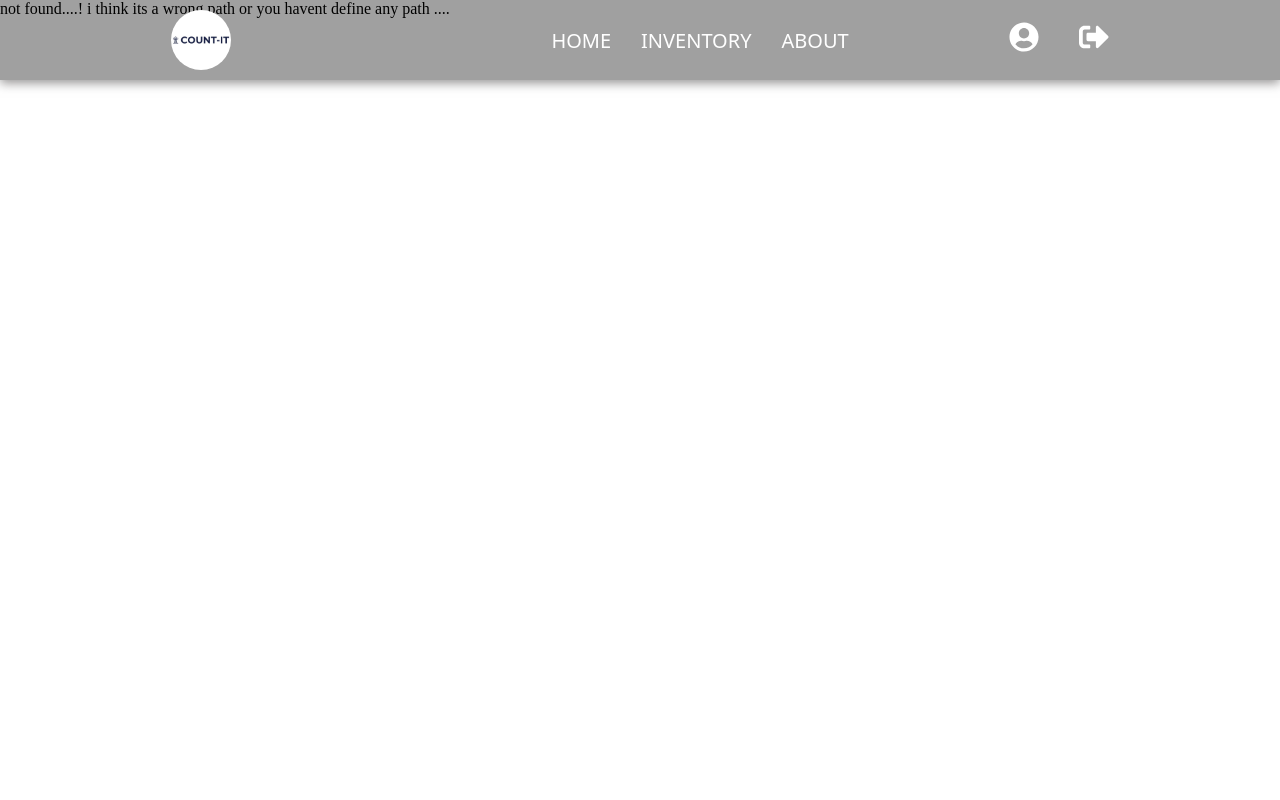
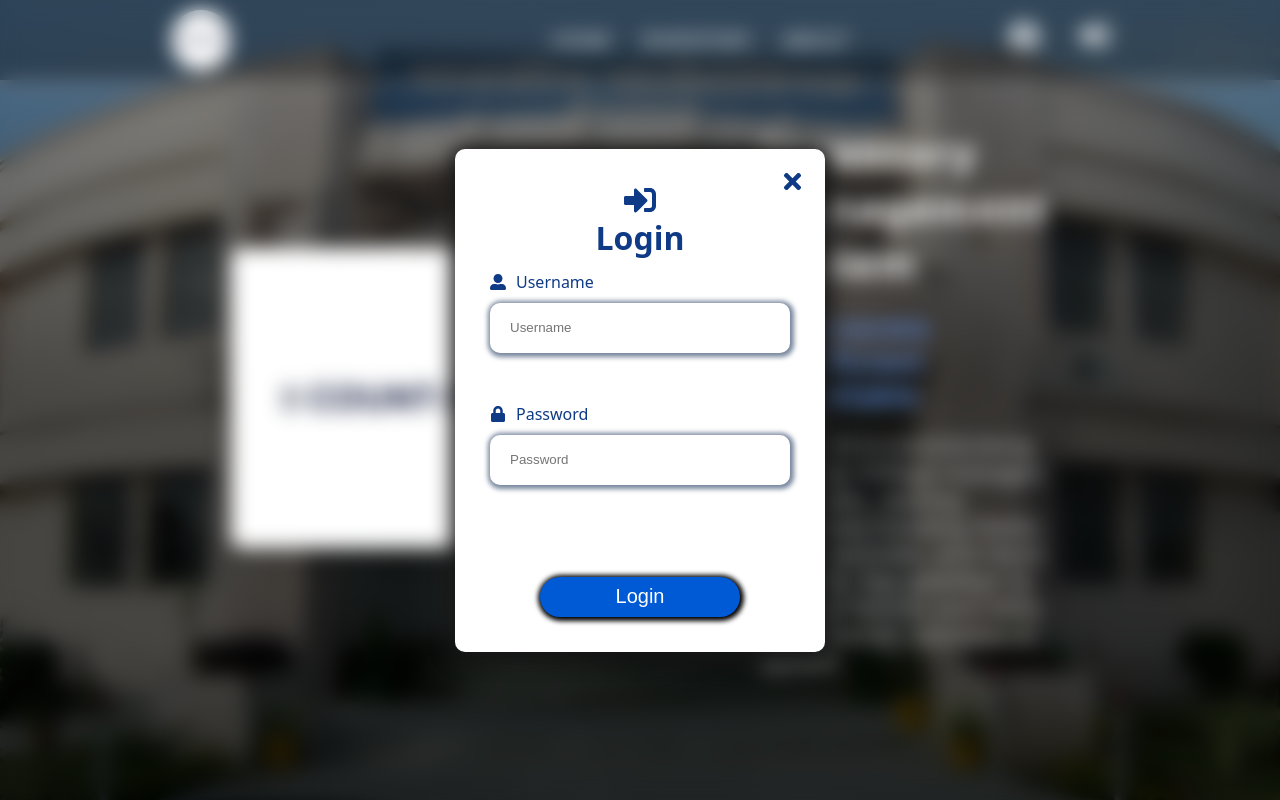
Before and after one commit to Abhinav-Sharmaaaa/Count-It, a React (Create React App) app: page /login in a window 1280 px wide. Before the commit this address had no page. Built offline with nearby package versions, Linux system fonts and the light colour scheme.

Commit message:
merged the changes made by aneesh

```diff
--- a/src/App.jsx
+++ b/src/App.jsx
@@ -1,41 +1,50 @@
-import React, { useState } from 'react'
-import './App.css'
-import {Routes,Route, useLocation} from 'react-router-dom'
-import Home from './Components/Home'
-import Protect from './Components/ProtectRout'
-import User from './Components/User'
-import uData from './TempoaryData/usersData'
-import imgs from './TempoaryData/Images'
-import { UserContext } from './Context/LoginContext'
-import Inventory from './Components/Inventory'
-import About from './Components/About'
-import LayoutDrawer from './Layouts/LayoutDrawer'
-import LayoutNoDrawer from './Layouts/LayoutNoDrawer'
-import Allotment from './Components/Allotment'
-import Returned from './Components/Returned'
-
+import React, { useState, useEffect } from 'react';
+import './App.css';
+import { Routes, Route, useLocation } from 'react-router-dom';
+import Home from './Components/Home';
+import Protect from './Components/Protect';
+import User from './Components/User';
+import uData from './TempoaryData/usersData';
+import imgs from './TempoaryData/Images';
+import { UserContext } from './Context/LoginContext';
+import Inventory from './Components/Inventory';
+import About from './Components/About';
+import LayoutDrawer from './Layouts/LayoutDrawer';
+import LayoutNoDrawer from './Layouts/LayoutNoDrawer';
+import Allotment from './Components/Allotment';
+import Returned from './Components/Returned';
 
 function App() {
-
     const [isLoginVisible, setisLoginVisible] = useState(false);
     const [isLogedin, setisLogedin] = useState(false);
     const [branch, setbranch] = useState(-1);
     const [userData, setuserData] = useState('');
+    const [role, setRole] = useState(''); // State for storing user role
 
     const location = useLocation();
-  const drawerNeedingComponets = ['/inventory','/user-profile','/allotment','/returned'];
-  const needDrawer = drawerNeedingComponets.includes(location.pathname);
-  console.log(location);
+    const drawerNeedingComponents = ['/inventory', '/user-profile', '/allotment', '/returned'];
+    const needDrawer = drawerNeedingComponents.includes(location.pathname);
 
-  function login(branchId=1){
-    let [userData] = uData.filter((users)=> users.branchId == branchId);
+    // Check for stored role and token in localStorage
+    useEffect(() => {
+        const storedRole = localStorage.getItem('role');
+        const storedToken = localStorage.getItem('token');
+        if (storedRole && storedToken) {
+            setRole(storedRole); // Set role from localStorage
+            setisLogedin(true);  // Set user as logged in
+        }
+    }, []);
+
+    function login(role, branchId = 1) {
+        let [userData] = uData.filter((users) => users.branchId === branchId);
         setuserData(userData);
         setisLogedin(true);
+        setRole(role); // Set role from login
         setbranch(branchId);
     }
 
     let values = {
-    isLogedin:true,
+        isLogedin,
         isLoginVisible,
         setisLoginVisible,
         setisLogedin,
@@ -43,43 +52,35 @@ function App() {
         userData,
         imgs,
         needDrawer,
-    component:location.pathname,
-  }
+        component: location.pathname,
+        role,  // Make role available in context
+    };
 
     return (
-    <>
         <UserContext.Provider value={values}>
-
             {
-        needDrawer ?(
+                needDrawer ? (
                     <LayoutDrawer>
-
                         <Routes>
-              <Route path='/user-profile' element = {<Protect Component={User} />} />
+                            <Route path='/user-profile' element={<Protect Component={User} />} />
                             <Route path='/inventory' element={<Protect Component={Inventory} />} />
-              <Route path='allotment' element={<Protect Component={Allotment} />} />
-              <Route path='returned' element={<Protect Component={Returned} />} />
+                            <Route path='/allotment' element={<Protect Component={Allotment} />} />
+                            <Route path='/returned' element={<Protect Component={Returned} />} />
                         </Routes>
-
                     </LayoutDrawer>
-        )
-        :
-        (
+                ) : (
                     <LayoutNoDrawer>
-
                         <Routes>
-            <Route path='/' element = {<Home/>} />
-            <Route path='/about' element={<About/>}/>
-            <Route path='*' element = {<div>not found....! i think its a wrong path or you havent define any path ....</div>} />
+                            <Route path='/' element={<Home />} />
+                            <Route path='/about' element={<About />} />
+                            <Route path='/login' element={<Home showLogin={true} />} />
+                            <Route path='*' element={<div>Not found....! I think it's a wrong path or you haven't defined any path ....</div>} />
                         </Routes>
-
                     </LayoutNoDrawer>
                 )
             }
-
         </UserContext.Provider>
-    </>
     )
 }
 
-export default App
+export default App;
--- a/src/Components/Header.jsx
+++ b/src/Components/Header.jsx
@@ -1,49 +1,43 @@
-import React from 'react'
-import { Link, Navigate, NavLink, useNavigate } from 'react-router-dom'
-import '../Styles/header.css'
+import React from 'react';
+import { Link, NavLink, useNavigate } from 'react-router-dom';
+import '../Styles/header.css';
 import imgs from '../TempoaryData/Images';
-import {FaSignInAlt, FaSignOutAlt, FaUserCircle} from 'react-icons/fa';
+import { FaSignInAlt, FaSignOutAlt, FaUserCircle } from 'react-icons/fa';
 import { useUserContext } from '../Context/LoginContext';
 
 export default function Header() {
-
-  let {isLogedin,setisLogedin,setisLoginVisible} = useUserContext();
-
+    let { isLogedin, setisLogedin, setisLoginVisible } = useUserContext();
     let nav = useNavigate();
 
-  function handleLogout(){
+    function handleLogout() {
         setisLogedin(false);
         nav('/');
     }
 
-
     return (
         <div className='contain-box'>
             <div className='header'>
-
                 <div className="header-logo">
                     <img src={imgs.logo} alt="img" />
                 </div>
-
                 <ul className='tabs'>
                     <div className='user-tab'>
-              <li><NavLink to='/' className={({isActive})=>`${isActive ? 'Active-tab':''}`}>home</NavLink></li>
-              <li><NavLink to={'/inventory'} className={({isActive})=>`${isActive ? 'Active-tab':''}`}>inventory</NavLink> </li>
-              <li><NavLink to={'/about'} className={({isActive})=>`${isActive ? 'Active-tab':''}`}>About</NavLink> </li>
+                        <li><NavLink to='/' className={({ isActive }) => `${isActive ? 'Active-tab' : ''}`}>home</NavLink></li>
+                        <li><NavLink to={'/inventory'} className={({ isActive }) => `${isActive ? 'Active-tab' : ''}`}>inventory</NavLink></li>
+                        <li><NavLink to={'/about'} className={({ isActive }) => `${isActive ? 'Active-tab' : ''}`}>About</NavLink></li>
                     </div>
-
                     <div className="profile-tab">
-                <li><Link to={'/user-profile'}><FaUserCircle size='30px'/></Link> </li>
+                        <li><Link to={'/user-profile'}><FaUserCircle size='30px' /></Link></li>
                         <li className='login'>
-                {isLogedin ?
-                <span onClick={handleLogout} className='cursor-pointer'><FaSignOutAlt size={"30px"}/></span> :
-                <span onClick={()=>setisLoginVisible(true)} className='cursor-pointer'><FaSignInAlt  size='30px'/></span>
-              }
+                            {isLogedin ? (
+                                <span onClick={handleLogout} className='cursor-pointer'><FaSignOutAlt size={"30px"} /></span>
+                            ) : (
+                                <Link to='/login' className='cursor-pointer'><FaSignInAlt size='30px' /></Link>
+                            )}
                         </li>
                     </div>
                 </ul>
-
             </div>
         </div>
-  )
+    );
 }
--- a/src/Components/Home.jsx
+++ b/src/Components/Home.jsx
@@ -1,16 +1,14 @@
-import React from 'react'
-import Login from './Login'
-import '../Styles/home.css'
+import React from 'react';
+import Login from './Login';
+import '../Styles/home.css';
 import { useUserContext } from '../Context/LoginContext';
 
-export default function Home({showLogin}) {
+export default function Home({ showLogin }) {
+    let { imgs, isLoginVisible } = useUserContext();
 
-let {imgs,isLoginVisible}= useUserContext();
-
-  console.log(isLoginVisible);
     return (
         <div>
-      {(isLoginVisible || showLogin) &&  <Login/>}
+            {(isLoginVisible || showLogin) && <Login />}
 
             <div className="hero">
                 <div className="overlay"></div>
@@ -25,8 +23,6 @@ let {imgs,isLoginVisible}= useUserContext();
                     </div>
                 </div>
             </div>
-
-
         </div>
-  )
+    );
 }
--- a/src/Components/Login.jsx
+++ b/src/Components/Login.jsx
@@ -1,69 +1,86 @@
-import React,{useState} from 'react'
-import {useNavigate } from 'react-router-dom';
-import '../Styles/login.css'
-import users from '../TempoaryData/users';
-import {FaLock, FaSignInAlt, FaTimes, FaUserAlt } from 'react-icons/fa';
+import React, { useState } from 'react';
+import { useNavigate } from 'react-router-dom';
+import '../Styles/login.css';
+import { FaLock, FaSignInAlt, FaTimes, FaUserAlt } from 'react-icons/fa';
 import { useUserContext } from '../Context/LoginContext';
+import axios from 'axios';
 
-export default function Login(){
-
-    let {login,setisLoginVisible} = useUserContext();
+export default function Login() {
+    let { login, setisLoginVisible } = useUserContext();
     const nav = useNavigate();
 
-    const [username, setusername] = useState("");
-    const [pass, setpass] = useState('');
-    const [isWrongPass, setisWrongPass] = useState(false);
+    const [username, setUsername] = useState("");
+    const [password, setPassword] = useState('');
+    const [isWrongPass, setIsWrongPass] = useState(false);
 
-
-    function removeLoginPage(){
+    function removeLoginPage() {
         setisLoginVisible(false);
         nav('/');
     }
 
+    async function handleLogin(e) {
+        e.preventDefault();
+        console.log("Logging in with:", { username, password }); // Log the credentials
 
-    function handleLogin(e){
-      e.preventDefault();
-      let [authenticated] = users.filter((obj)=>obj.upass== pass && obj.uname == username);
-      if(authenticated){
-        console.log(authenticated.role);
-        login(authenticated.ubranchId);
+        try {
+            const response = await axios.post('https://count-it-login.onrender.com/login', {
+                username,
+                password,
+            });
+
+            if (response.status === 200) {
+                const { message, role } = response.data; // Destructure message and role
+                localStorage.setItem('role', role); // Store the role
+                login(role);
                 setisLoginVisible(false);
-      }else{
-        setisWrongPass(true);
+                nav('/');
+            }
+        } catch (error) {
+            console.error("Login failed:", error);
+            setIsWrongPass(true);
         }
     }
 
     return (
         <div className="mask">
-            <div className={` slide-down loginBox ${isWrongPass ? 'wrongPass' : ''}`}>
-                <h1><FaSignInAlt/>Login</h1>
-                <span className='cross' onClick={removeLoginPage}><FaTimes size='25px'/></span>
-                <form action="" onSubmit={handleLogin} className='form-container'>
+            <div className={`slide-down loginBox ${isWrongPass ? 'wrongPass' : ''}`}>
+                <h1><FaSignInAlt /> Login</h1>
+                <span className='cross' onClick={removeLoginPage}><FaTimes size='25px' /></span>
+                <form onSubmit={handleLogin} className='form-container'>
                     <div className='input-fields'>
-
-                      <label htmlFor="username"><FaUserAlt/> Username</label>
-                      <input type="text" name="username" id="username" placeholder='Username'
-                       defaultValue={username} onChange={(e)=>setusername(e.target.value)} required/>
-
+                        <label htmlFor="username"><FaUserAlt /> Username</label>
+                        <input
+                            type="text"
+                            name="username"
+                            id="username"
+                            placeholder='Username'
+                            value={username}
+                            onChange={(e) => setUsername(e.target.value)}
+                            required
+                        />
                     </div>
 
                     <div className='input-fields'>
-
-                      <label htmlFor="pass"><FaLock/>Passward</label>
-                      <input type="text" name="pass" placeholder='Password' id="pass"
-                      defaultValue={pass} onChange={(e)=>setpass(e.target.value)} required />
-
+                        <label htmlFor="pass"><FaLock /> Password</label>
+                        <input
+                            type="password"
+                            name="pass"
+                            placeholder='Password'
+                            id="pass"
+                            value={password}
+                            onChange={(e) => setPassword(e.target.value)}
+                            required
+                        />
                     </div>
 
-                    <div  className='login'>
-                      <div className={`${isWrongPass ? 'show-warning' : 'hide-warning' }`}>
-                        <p>wrong username or password !</p>
+                    <div className='login'>
+                        <div className={`${isWrongPass ? 'show-warning' : 'hide-warning'}`}>
+                            <p>Wrong username or password!</p>
                         </div>
-                      <button onClick={()=>setisWrongPass(false)} >Login</button>
+                        <button type="submit">Login</button>
                     </div>
                 </form>
             </div>
-
         </div>
-    )
+    );
 }
--- /dev/null
+++ b/src/Components/Protect.js
@@ -0,0 +1,17 @@
+import React from 'react';
+import { Navigate } from 'react-router-dom';
+import { useUserContext } from '../Context/LoginContext';
+
+const Protect = ({ Component }) => {
+    const { isLogedin } = useUserContext();
+
+    if (!isLogedin) {
+        // If not logged in, redirect to the login page
+        return <Navigate to="/login" replace />;
+    }
+
+    // If logged in, render the protected component
+    return <Component />;
+};
+
+export default Protect;
--- a/src/Context/LoginContext.js
+++ b/src/Context/LoginContext.js
@@ -1,8 +1,7 @@
-import { createContext, useContext } from "react";
+import React, { createContext, useContext } from 'react';
 
+export const UserContext = createContext();
 
-export const UserContext = createContext({});
-
-export const useUserContext = ()=>{
+export const useUserContext = () => {
     return useContext(UserContext);
-}
+};
```
Lines whose indentation alone changed are shown as unchanged.
